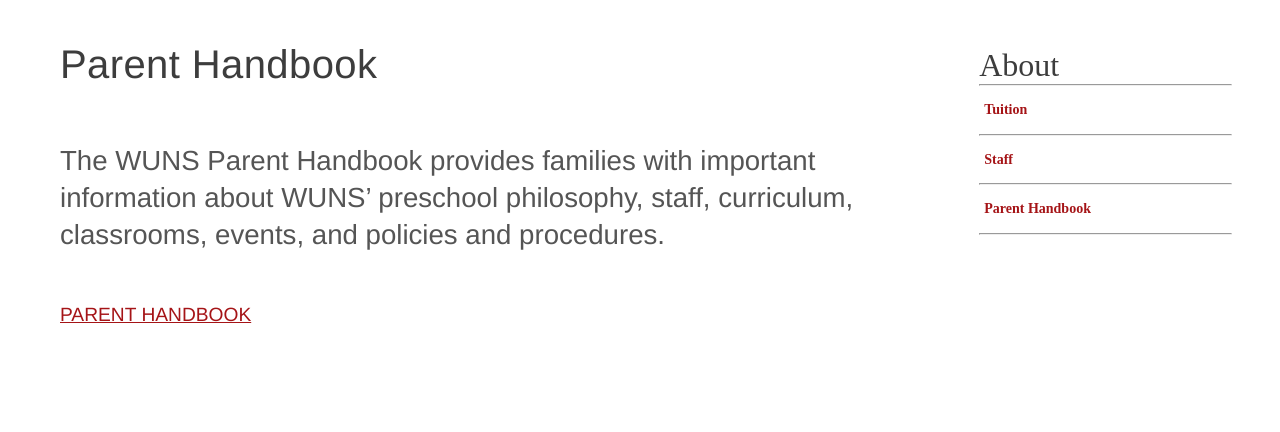
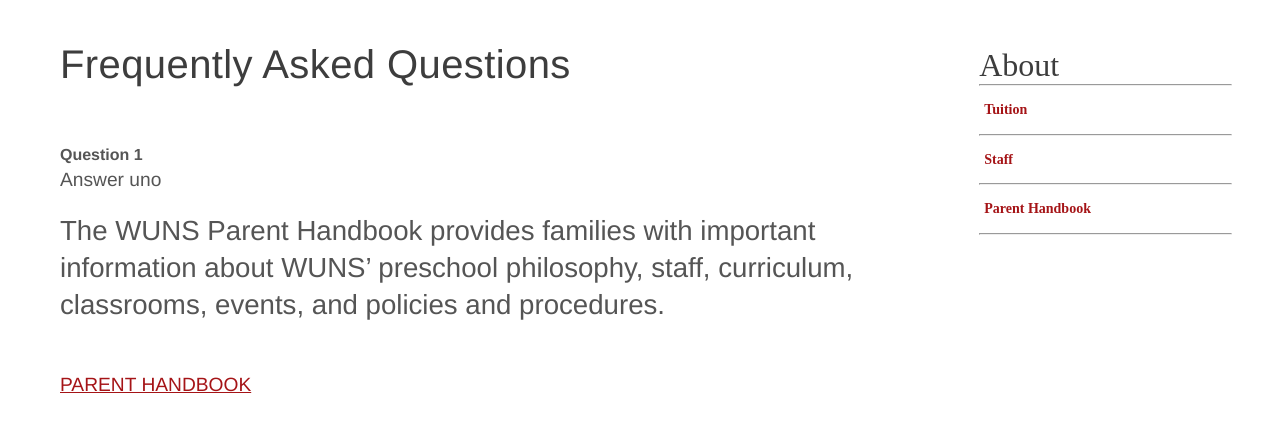
Before and after one commit to cse256-sp2021/information-foraging-mkesani, a website: page files/parent_handbook.html in a window 1280 px wide. Drawn offline with nearby package versions, Linux system fonts and the light colour scheme; files that its build step writes are made by us from their sources; files whose address does not match are found by name.

Commit message:
Update parent_handbook.html

```diff
--- a/files/parent_handbook.html
+++ b/files/parent_handbook.html
@@ -15,8 +15,13 @@
   <ts-load data-name="header"></ts-load>
   <div id="page-content">
     <main>
-      <h1>Parent Handbook</h1>
+      <!--<h1>Parent Handbook</h1>-->
+      <h1>Frequently Asked Questions</h1>
       <br />
+      <strong>Question 1</strong>
+      <p>Answer uno</p>
+
+
       <h2>
         The WUNS Parent Handbook provides families with important information
         about WUNS’ preschool philosophy, staff, curriculum, classrooms,
```
